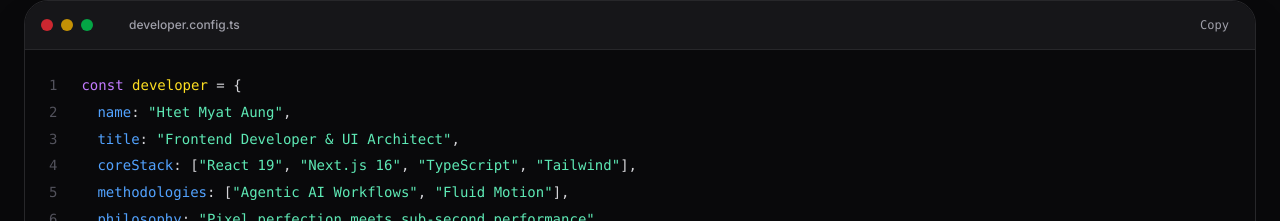
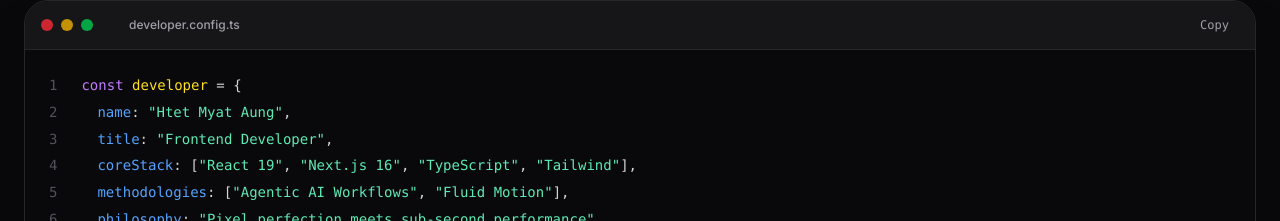
Before and after one commit to ko-htet-myat/portfolio, a Next.js app: page / in a window 1280 px wide. Both pictures are taken after a click on the button "Tech Philosophy". Shown: the part 1312-1533 px from the top of the page. Built offline with nearby package versions, Linux system fonts and the light colour scheme; no server answers; some icons are missing.

Commit message:
fix: fixes in about section text

```diff
--- a/components/about.tsx
+++ b/components/about.tsx
@@ -191,7 +191,7 @@
                         <div className="pl-4">
                           <span className="text-blue-400">title</span>:{" "}
                           <span className="text-emerald-300">
-                            &quot;Frontend Developer & UI Architect&quot;
+                            &quot;Frontend Developer&quot;
                           </span>
                           ,
                         </div>
```
